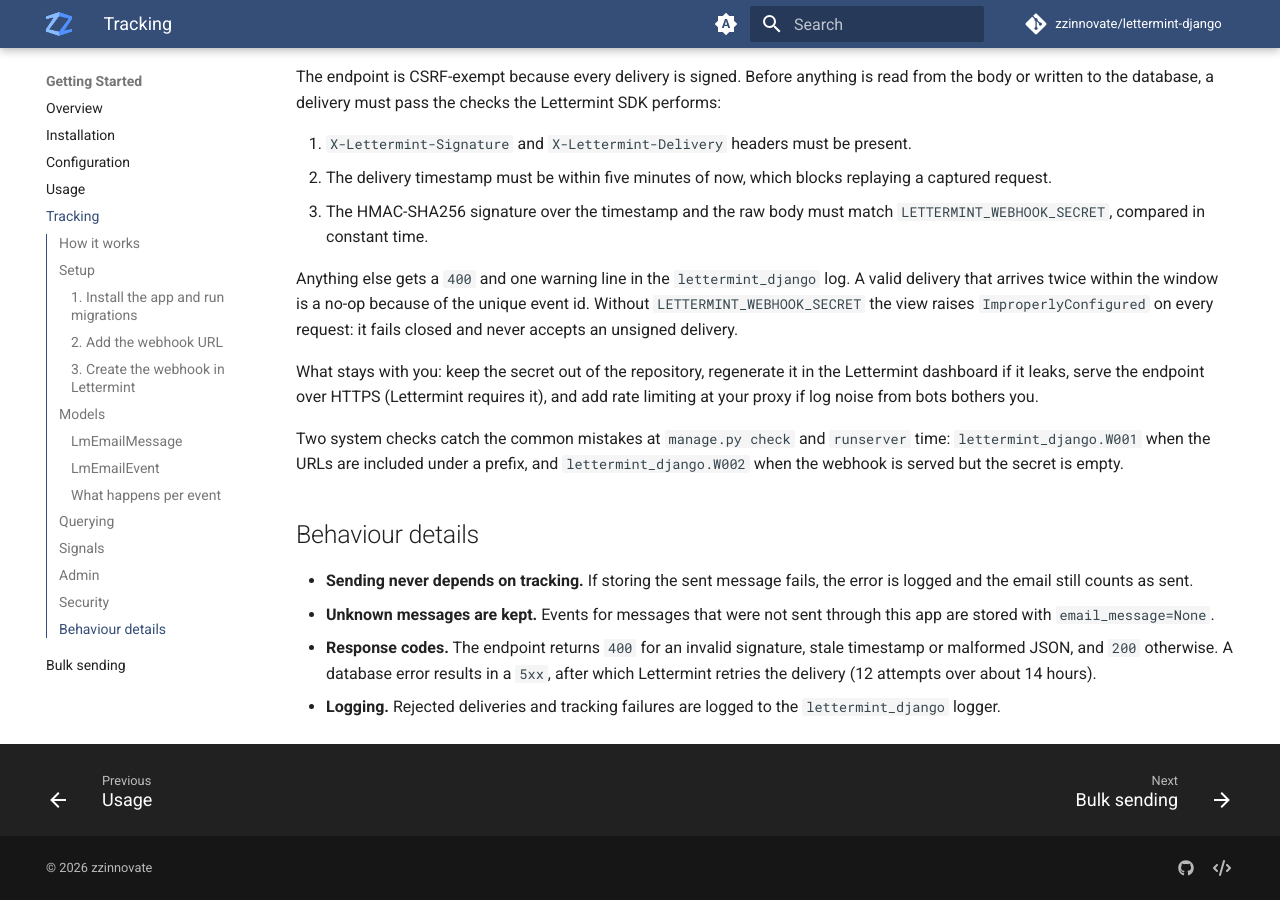
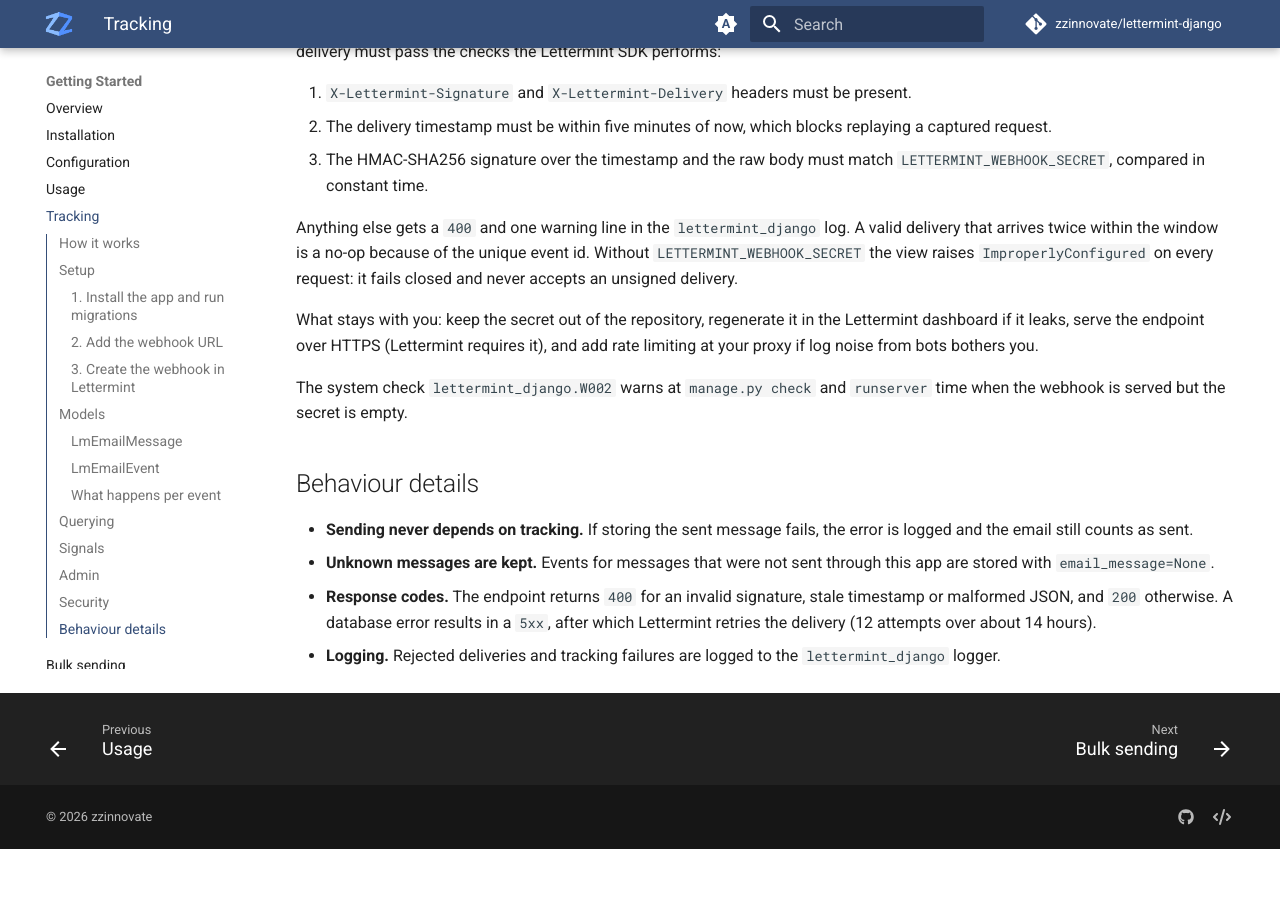
Before and after one commit to zzinnovate/lettermint-django, an MkDocs documentation site: the page built from docs/getting-started/tracking.md, in a window 1280 px wide and 900 px high, scrolled down 5999 px. Built offline with MkDocs 1.6.1 and Material for MkDocs 9.7.7, drawn with Linux system fonts in a browser that asks for light colours; comment, search, counter and statistics services are not loaded; after the commit the page ends 6848 px from its top, so only the background shows below that; some of the changed text lies outside the part shown.

Commit message:
docs and test: update changelog and tracking documentation for webhook path adjustments

````diff
--- a/docs/getting-started/tracking.md
+++ b/docs/getting-started/tracking.md
@@ -51,7 +51,7 @@
 LETTERMINT_WEBHOOK_PATH = os.getenv("LETTERMINT_WEBHOOK_PATH", "lmnt/events/")   # -> POST /lmnt/events/
 ```
 
-Register exactly that path in Lettermint, including the trailing slash. `reverse("lm-message-events")` returns it. Including the URLs under a prefix would double the path; the system check `lettermint_django.W001` warns when the resolved URL and the setting disagree.
+Register exactly that path in Lettermint, including the trailing slash. `reverse("lm-message-events")` returns it.
 
 ### 3. Create the webhook in Lettermint
 
@@ -200,7 +200,7 @@
 
 What stays with you: keep the secret out of the repository, regenerate it in the Lettermint dashboard if it leaks, serve the endpoint over HTTPS (Lettermint requires it), and add rate limiting at your proxy if log noise from bots bothers you.
 
-Two system checks catch the common mistakes at `manage.py check` and `runserver` time: `lettermint_django.W001` when the URLs are included under a prefix, and `lettermint_django.W002` when the webhook is served but the secret is empty.
+The system check `lettermint_django.W002` warns at `manage.py check` and `runserver` time when the webhook is served but the secret is empty.
 
 ## Behaviour details
 
````
Also changed, not shown: CHANGELOG.md (+1 -1 lines), docs/reference/design.md (+0 -1 lines), 2 other files.
